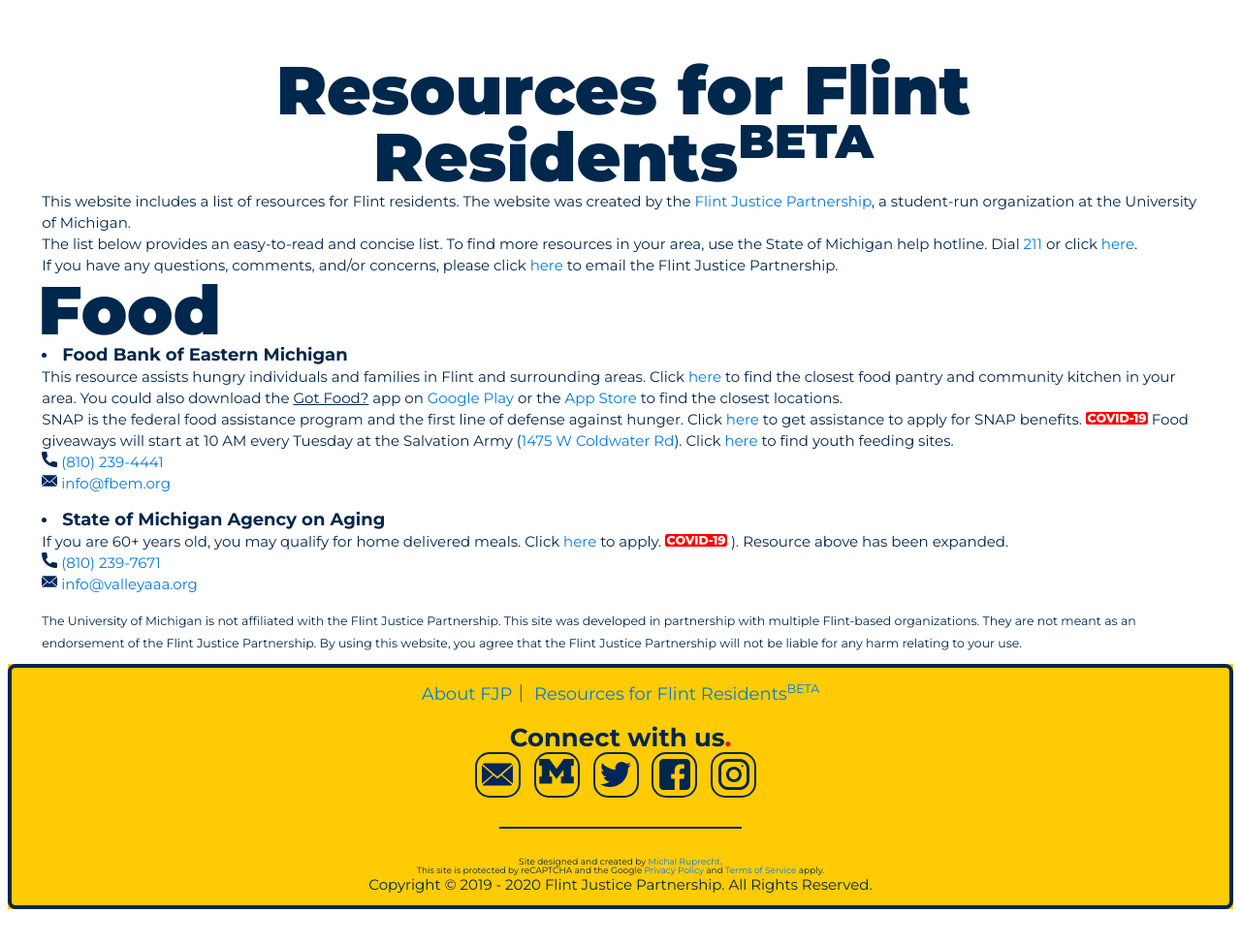
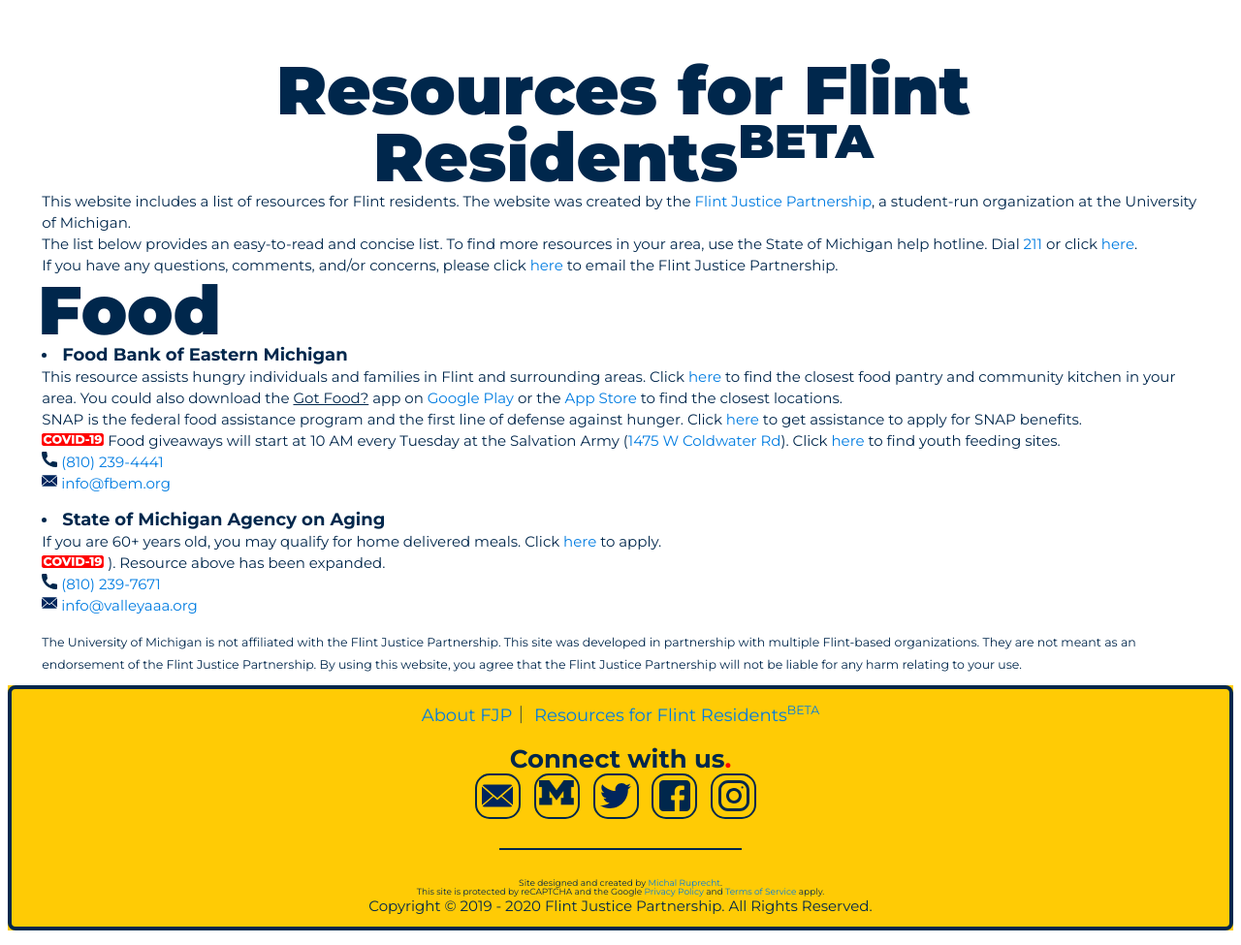
Before and after one commit to umichfjp/umichfjp.github.io, a Jekyll site: the page built from pages/resources.html, in a window 1280 px wide. Shown: the whole page at 97% size. Built offline with Jekyll 4.4.1, drawn with Linux system fonts in a browser that asks for light colours; before the commit the page ends 953 px from its top, so only the background shows below that.

Commit message:
Update resources.html

```diff
--- a/pages/resources.html
+++ b/pages/resources.html
@@ -25,7 +25,7 @@ title: Flint Justice Partnership Official Website
             <b><big>Food Bank of Eastern Michigan</big></b>
             <br />This resource assists hungry individuals and families in Flint and surrounding areas. Click <a href="https://www.fbem.org/where-to-get-food/find-a-food-pantry/#agency-locator" target="_blank">here</a> to find the closest food pantry and community kitchen in your area. You could also download the <u>Got Food?</u> app on <a href="https://play.google.com/store/apps/details?id=com.us.gotfood" target="_blank">Google Play</a> or the <a href="https://itunes.apple.com/us/app/got-food/id1039258641?mt=8" target="_blank">App Store</a> to find the closest locations.
             <br />SNAP is the federal food assistance program and the first line of defense against hunger. Click <a href="https://secure.feedingamerica.org/site/SPageServer?pagename=GSNAP_Survey&s_src=X17YFLINT&s_subsrc=%7bdevice%7d&s_keyword=%7bkeyword%7d" target="_blank">here</a> to get assistance to apply for SNAP benefits.
-            <img src="https://umichfjp.github.io/assets/icons/covid.svg" alt="covid-19" style="width:64px;"> Food giveaways will start at 10 AM every Tuesday at the Salvation Army (<a href="https://goo.gl/maps/Au8dX9RTKAHvJbTt7" target="_blank">1475 W Coldwater Rd</a>). Click <a href="https://www.mcgi.state.mi.us/schoolnutrition/" target="_blank">here</a> to find youth feeding sites.
+            <br /><img src="https://umichfjp.github.io/assets/icons/covid.svg" alt="covid-19" style="width:64px;"> Food giveaways will start at 10 AM every Tuesday at the Salvation Army (<a href="https://goo.gl/maps/Au8dX9RTKAHvJbTt7" target="_blank">1475 W Coldwater Rd</a>). Click <a href="https://www.mcgi.state.mi.us/schoolnutrition/" target="_blank">here</a> to find youth feeding sites.
             <br /><img src="https://umichfjp.github.io/assets/icons/phone.svg" alt="Phone" style="width:16px;"> <a href="tel:+1810-239-4441">(810) 239-4441</a>
             <br /><img src="https://umichfjp.github.io/assets/icons/mail.svg" alt="Mail" style="width:16px;"> <a href="mailto:info@fbem.org">info@fbem.org</a>
           </li>
@@ -35,7 +35,7 @@ title: Flint Justice Partnership Official Website
           <li>
             <b><big>State of Michigan Agency on Aging</big></b>
             <br />If you are 60+ years old, you may qualify for home delivered meals. Click <a href="https://newmibridges.michigan.gov/s/request-meal-delivery-reassurance?language=en_US" target="_blank">here</a> to apply.
-            <img src="https://umichfjp.github.io/assets/icons/covid.svg" alt="covid-19" style="width:64px;"> ). Resource above has been expanded.
+            <br /><img src="https://umichfjp.github.io/assets/icons/covid.svg" alt="covid-19" style="width:64px;"> ). Resource above has been expanded.
             <br /><img src="https://umichfjp.github.io/assets/icons/phone.svg" alt="Phone" style="width:16px;"> <a href="tel:+1810-239-7671">(810) 239-7671</a>
             <br /><img src="https://umichfjp.github.io/assets/icons/mail.svg" alt="Mail" style="width:16px;"> <a href="mailto:info@valleyaaa.org">info@valleyaaa.org</a>
           </li>
```
